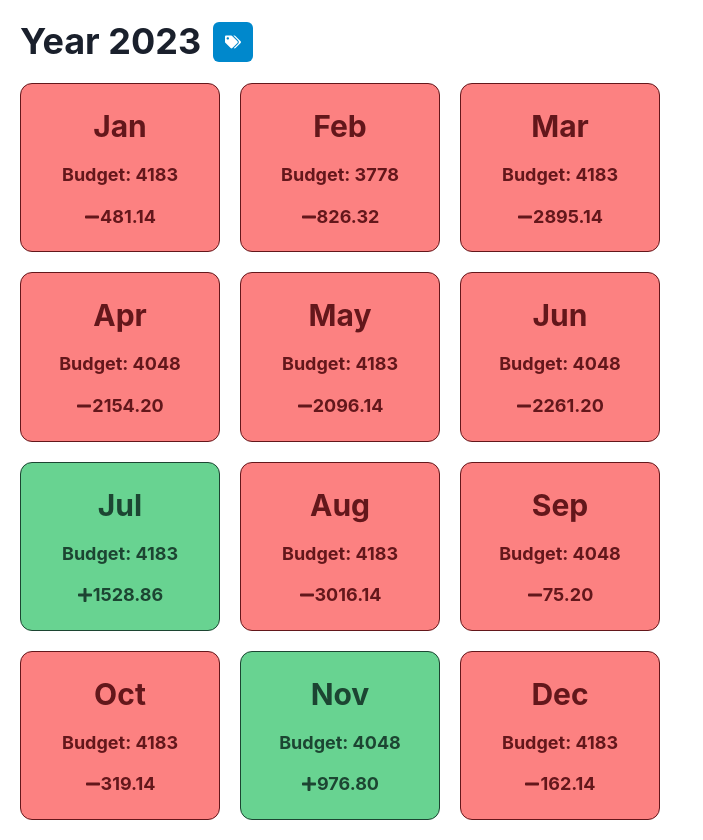
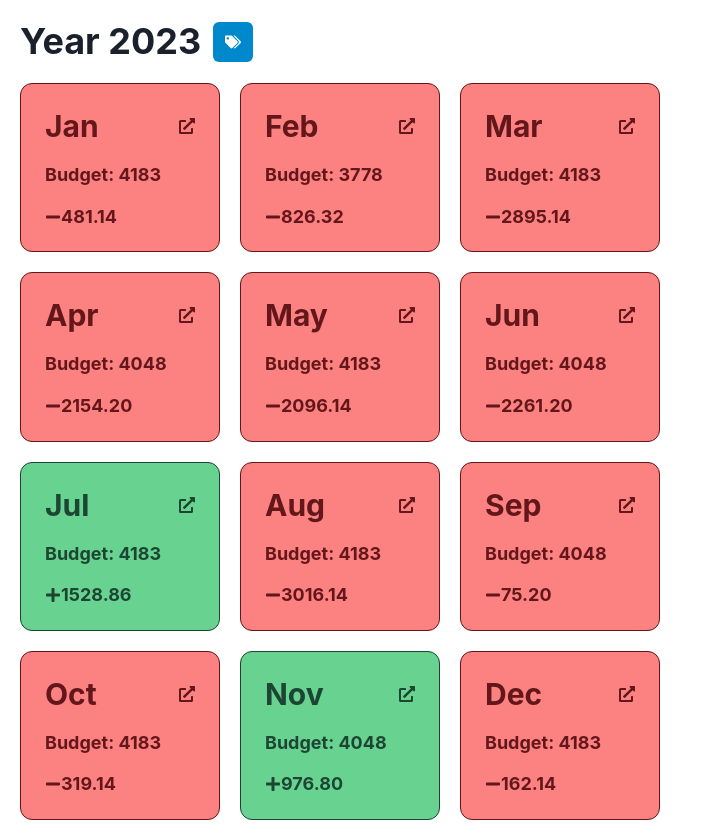
Before and after one commit to NickTaykey/personal-finance-dashboard, a React (Create React App) app: page / in a window 1280 px wide. Shown: the whole page, without its empty margins (0-703 px from the left). Built offline with nearby package versions, Linux system fonts and the light colour scheme.

Commit message:
Add updateBudget on GeneralContext

```diff
--- a/src/App.tsx
+++ b/src/App.tsx
@@ -11,7 +11,7 @@ const router = createBrowserRouter([
   element: <Home />,
  },
  {
-  path: '/:month',
+  path: '/months/:month',
   element: <Month />,
  },
 ]);
--- a/src/Month/MonthBalance.tsx
+++ b/src/Month/MonthBalance.tsx
@@ -8,8 +8,10 @@ interface MonthBalanceProps {
 }
 
 const MonthBalance = (props: MonthBalanceProps) => {
- const [budgetValue, setBudgetValue] = useState(0);
  const generalContext = useContext(GeneralContext);
+ const currentMonth = generalContext.year[props.currentMonthIdx];
+ const [budgetValue, setBudgetValue] = useState(currentMonth.monthBudget);
+ const [errorAlert, setErrorAlert] = useState<string | null>(null);
  const amountSpent = generalContext.year[props.currentMonthIdx].days.reduce(
   (acm, day) => {
    const tot = day.expenses.reduce((tot, exp) => (tot += exp.amount), 0);
@@ -17,6 +19,18 @@ const MonthBalance = (props: MonthBalanceProps) => {
   },
   0
  );
+
+ const handleBudgetChange = (_: unknown, value: number) => {
+  const newBudget = Number(value);
+  if (isNaN(newBudget)) {
+   setErrorAlert('Invalid budget value');
+  } else {
+   setBudgetValue(newBudget);
+   generalContext.updateBudget(props.currentMonthIdx, Number(value));
+   setErrorAlert(null);
+  }
+ };
+
  return (
   <c.Flex mt="5" direction="column">
    <c.HStack alignItems="center" spacing="4">
@@ -38,12 +52,13 @@ const MonthBalance = (props: MonthBalanceProps) => {
     )}
    </c.HStack>
    <c.FormControl width={{ sm: '100%', md: '20%' }} my="2">
+    {errorAlert && <c.Alert colorScheme="red">{errorAlert}</c.Alert>}
     <c.FormLabel>Your monthly Budget: </c.FormLabel>
     <c.NumberInput
-     defaultValue={0}
      min={0}
      step={0.01}
-     onChange={(_, value) => setBudgetValue(Number(value))}
+     onChange={handleBudgetChange}
+     value={budgetValue}
     >
      <c.NumberInputField />
      <c.NumberInputStepper>
--- a/src/Month/MonthCard.tsx
+++ b/src/Month/MonthCard.tsx
@@ -1,9 +1,10 @@
+import { FaPlus, FaMinus, FaExternalLinkAlt } from 'react-icons/fa';
 import type { DayObject } from '../store/GeneralContext';
+import GeneralContext from '../store/GeneralContext';
+import { useNavigate } from 'react-router-dom';
 import { getMonthName } from '../helpers';
 import * as c from '@chakra-ui/react';
 import { useContext } from 'react';
-import GeneralContext from '../store/GeneralContext';
-import { FaPlus, FaMinus } from 'react-icons/fa';
 
 interface MonthCardProps {
  days: DayObject[];
@@ -11,6 +12,7 @@ interface MonthCardProps {
 }
 
 const MonthCard = (props: MonthCardProps) => {
+ const navigate = useNavigate();
  const generalContext = useContext(GeneralContext);
  const currentMonth = generalContext.year[props.monthIdx];
  const amountSpent = generalContext.year[props.monthIdx].days.reduce(
@@ -22,21 +24,29 @@ const MonthCard = (props: MonthCardProps) => {
  );
  return (
   <c.Flex
-   direction="column"
-   justifyContent="center"
-   p="6"
-   border="1px"
-   borderRadius="xl"
    bgColor={
     currentMonth.monthBudget - amountSpent > 0 ? 'green.300' : 'red.300'
    }
    color={currentMonth.monthBudget - amountSpent > 0 ? 'green.900' : 'red.900'}
+   borderRadius="xl"
+   direction="column"
+   border="1px"
+   p="6"
   >
-   <c.Heading size="lg">{getMonthName(props.monthIdx)}</c.Heading>
-   <c.Heading fontSize="lg" my="5">
+   <c.Flex alignItems="center" justifyContent="space-between">
+    <c.Heading size="lg">{getMonthName(props.monthIdx)}</c.Heading>
+    <c.Box _hover={{ cursor: 'pointer' }}>
+     <FaExternalLinkAlt
+      onClick={() => {
+       navigate(`/months/${getMonthName(props.monthIdx).toLocaleLowerCase()}`);
+      }}
+     />
+    </c.Box>
+   </c.Flex>
+   <c.Heading fontSize="lg" my="5" textAlign="left">
     Budget: {amountSpent.toFixed()}
    </c.Heading>
-   <c.Flex justifyContent="center" alignItems="center">
+   <c.Flex alignItems="center">
     {currentMonth.monthBudget - amountSpent > 0 ? <FaPlus /> : <FaMinus />}
     <c.Heading fontSize="lg">
      {Math.abs(currentMonth.monthBudget - amountSpent).toFixed(2)}
--- a/src/store/GeneralContext.ts
+++ b/src/store/GeneralContext.ts
@@ -35,6 +35,7 @@ interface GeneralContextObject {
  selectedDay: DayObject | null;
  newTag(tag: { name: string; bgColor: string; textColor: string }): void;
  deleteTag(tadId: string): void;
+ updateBudget(monthIdx: number, newBudget: number): void;
  year: MonthObject[];
  tags: TagObject[];
 }
@@ -47,6 +48,7 @@ const GeneralContext = React.createContext<GeneralContextObject>({
  selectedDay: null,
  newTag(tag) {},
  deleteTag(tadId: string) {},
+ updateBudget(monthIdx, newBudget) {},
  year: [],
  tags: [],
 });
--- a/src/store/GeneralContextProvider.tsx
+++ b/src/store/GeneralContextProvider.tsx
@@ -8,9 +8,9 @@ import { useEffect, useState } from 'react';
 function currentYearByMonth(tags: TagObject[]) {
  const now = new Date();
  const currentYear = now.getFullYear();
- const months = [];
  const daysInMonth = [31, 28, 31, 30, 31, 30, 31, 31, 30, 31, 30, 31];
  const daysOfWeek = ['Sun', 'Mon', 'Tue', 'Wed', 'Thu', 'Fri', 'Sat'];
+ const months = [];
 
  for (let i = 0; i < 12; i++) {
   let daysInCurrentMonth = [];
@@ -130,6 +130,13 @@ const GeneralContextProvider: React.FC<{
     setSelectedDay,
     year,
     tags,
+    updateBudget(monthIdx, newBudget) {
+     setYear((current) =>
+      current.map((month, idx) => {
+       return idx === monthIdx ? { ...month, monthBudget: newBudget } : month;
+      })
+     );
+    },
     deleteTag(tagId) {
      setTags((current) => current.filter((t) => t.id !== tagId));
      setYear((current) => {
@@ -193,7 +200,6 @@ const GeneralContextProvider: React.FC<{
       });
      });
     },
-
     addDayExpense(amount, tag, description) {
      setYear((current) => {
       return current.map((month, monthIdx) => {
@@ -219,7 +225,6 @@ const GeneralContextProvider: React.FC<{
       });
      });
     },
-
     newTag(tag) {
      setTags((current) => [...current, { ...tag, id: crypto.randomUUID() }]);
     },
```
